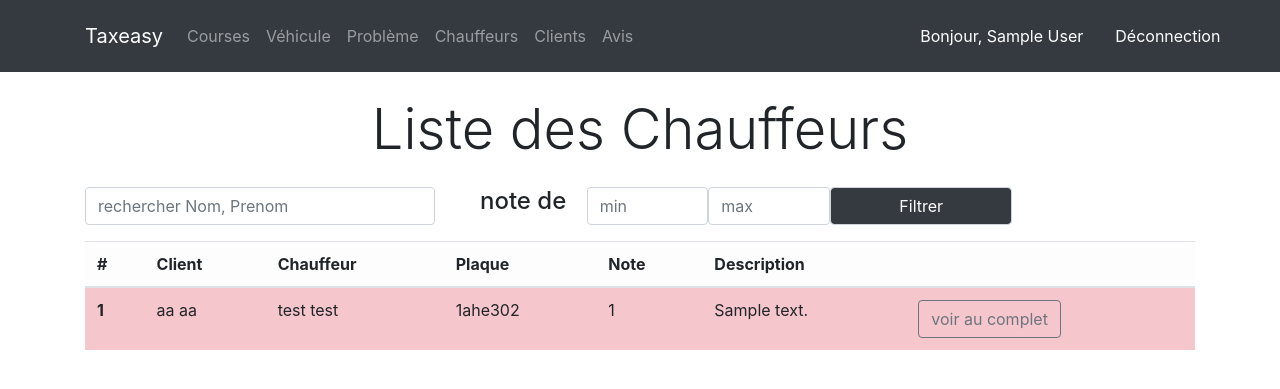
After one commit to orbitalgamer/projetdb, a PHP site: page /Admin/avis.php in a window 1280 px wide. The commit adds this page. Shown: the top 389 px of the page. Run offline with PHP 8.4, Linux system fonts and the light colour scheme; the visitor is signed in with stand-in values (Sample User, id 1); data comes from the database, SQL or seed files in the repository; tables that the repository leaves empty hold one stand-in row (values such as "Sample post"); some libraries are stand-ins or nearby versions.

Commit message:
ajout avis

```diff
--- /dev/null
+++ b/Admin/avis.php
@@ -0,0 +1,86 @@
+<?php
+include_once 'navbar.php';
+
+include_once '../classes/avis.php';
+
+$avisObjet = new avis();
+if(!empty($_GET['search'])) {
+    $resultats = $avisObjet->Requette($_GET['search']);
+}
+elseif (!empty($_GET['Filtre'])){ //pour filtre
+    if($_GET['Min'] <= $_GET['Max']){
+        $resultats = $avisObjet->RequetteNote($_GET['Min'], $_GET['Max']);
+    }
+    else {
+        header('location: avis.php');
+    }
+}
+else{
+    $resultats = $avisObjet->GetAll();
+
+}
+
+?>
+
+<html>
+<div class="container">
+    <div class="text-center">
+        <p class="display-4 pt-4 pb-2 bold">Liste des Chauffeurs</p>
+    </div>
+    <div class="row align-items-center">
+
+        <form class="col-md-4 form-group" action="" method="">
+            <input type="search" class="form-control rounded" name="search" placeholder="rechercher Nom, Prenom" aria-label="Rechercher" aria-describedby="inputGroup-sizing-sm"/>
+        </form>
+        <form class="col-md-8 form-group" action="" method="">
+            <div class="container">
+                <div class="row">
+                    <a class="h4 col-md-2">note de</a>
+                    <input type="number" step="any" class="form-control rounded col-md-2 pr-4" min="0" name="Min" placeholder="min" aria-label="min" aria-describedby="inputGroup-sizing-sm" required/>
+                    <input type="number" step="any" class="form-control rounded col-md-2 pr-4" min="0" name="Max" placeholder="max" aria-label="max" aria-describedby="inputGroup-sizing-sm" required/>
+                    <input type="submit" class="form-control rounded bg-dark text-white col-md-3" name="Filtre" value="Filtrer" aria-label="max" aria-describedby="inputGroup-sizing-sm"/>
+                </div>
+            </div>
+        </form>
+    </div>
+    <table class="table table-striped table-responsive-md">
+        <thead class="table-light">
+        <tr>
+            <th scope="col h3">#</th>
+            <th scope="col h3">Client</th>
+            <th scope="col h3">Chauffeur</th>
+            <th scope="col h3">Plaque</th>
+            <th scope="col h3">Note</th>
+            <th scope="col h3">Description</th>
+            <th scope="col h3"></th>
+
+        </tr>
+        </thead>
+        <tbody class="table-group-divider">
+
+        <?php
+
+        $compteur = 1;
+        foreach($resultats as $elem) {
+            if($elem['Note'] <=2.5){
+                $ligne = '<tr class="table-danger">';
+            }
+            else{
+                $ligne = '<tr>';
+            }
+            $ligne .= '<th>' . $compteur . '</th>
+            <td>' . $elem['NomClient'].' '.$elem['PrenomClient'] . '</td>
+            <td>' . $elem['NomChauffeur'].' '.$elem['PrenomChauffeur'] . '</td>
+            <td>' . $elem["plaque"] . '</td>
+            <td>' . $elem["Note"] . '</td>
+            <td>' . substr($elem["Description"],0,20) . '</td>
+            <td><button type="button" class="btn btn-outline-secondary" onclick="window.location.href=`voiravis.php?Id=' . $elem["Id"] . '`">voir au complet</button></td>
+     </tr>';
+            echo $ligne;
+            $compteur += 1;
+        }
+        ?>
+        </tbody>
+    </table>
+</div>
+</html>
--- a/Admin/course.php
+++ b/Admin/course.php
@@ -43,7 +43,7 @@ function Afficher($liste){
     <div class="row align-items-center">
 
         <form class="col-md-4 form-group" action="" method="">
-            <input type="search" class="form-control rounded" name="search" placeholder="rechercher" aria-label="Rechercher" aria-describedby="inputGroup-sizing-sm"/>
+            <input type="search" class="form-control rounded" name="search" placeholder="rechercher : Nom, Status" aria-label="Rechercher" aria-describedby="inputGroup-sizing-sm"/>
         </form>
     </div>
     <table class="table table-striped table-responsive-md">
--- a/Admin/probleme.php
+++ b/Admin/probleme.php
@@ -20,7 +20,7 @@ if(!empty($_GET['search'])){
     </div>
     <div class="row align-items-center">
         <form class="col-md-4 form-group" action="" method="">
-            <input type="search" class="form-control rounded" name="search" placeholder="rechercher" aria-label="Rechercher" aria-describedby="inputGroup-sizing-sm"/>
+            <input type="search" class="form-control rounded" name="search" placeholder="rechercher : plaque, type problème, Nom" aria-label="Rechercher" aria-describedby="inputGroup-sizing-sm"/>
         </form>
     </div>
     <table class="table table-striped table-responsive-md">
--- a/Admin/voircourse.php
+++ b/Admin/voircourse.php
@@ -94,7 +94,7 @@ else{
     </div>';
     }
 
-    if(!empty($photo)){
+    if(!empty($photo)){ //afficahge photo
         echo '<div class="form-group">
                 <a class="h4">Photo du chauffeur</a><br>
 
--- a/classes/avis.php
+++ b/classes/avis.php
@@ -28,6 +28,103 @@ class avis
         return $req->fetch();
     }
 
+    public function GetAll(){
+        $req = $this->Bdd->query("SELECT avis.*,
+                                                chauffeur.Nom as 'NomChauffeur',
+                                                chauffeur.Prenom as 'PrenomChauffeur',
+                                                client.Nom as 'NomClient',
+                                                client.Prenom as 'PrenomClient',
+                                                tarification.PlaqueVehicule as 'plaque'
+
+                                        FROM avis
+                                        INNER JOIN course on avis.IdCourse = course.Id
+                                        INNER JOIN personne client on course.IdClient = client.Id
+                                        INNER JOIN personne chauffeur on chauffeur.Id = course.IdChauffeur
+                                        INNER JOIN tarification on course.IdTarification = tarification.Id
+                                        ORDER BY avis.Note ASC, avis.Id DESC");
+        $retour = array();
+        while($rep= $req->fetch()){
+            array_push($retour, $rep);
+        }
+        return $retour;
+    }
+
+    public function Requette($requette){
+        $req = $this->Bdd->prepare("SELECT avis.*,
+                                                chauffeur.Nom as 'NomChauffeur',
+                                                chauffeur.Prenom as 'PrenomChauffeur',
+                                                client.Nom as 'NomClient',
+                                                client.Prenom as 'PrenomClient',
+                                                tarification.PlaqueVehicule as 'plaque'
+
+                                        FROM avis
+                                        INNER JOIN course on avis.IdCourse = course.Id
+                                        INNER JOIN personne client on course.IdClient = client.Id
+                                        INNER JOIN personne chauffeur on chauffeur.Id = course.IdChauffeur
+                                        INNER JOIN tarification on course.IdTarification = tarification.Id
+                                        WHERE chauffeur.Nom LIKE :rq OR
+                                              chauffeur.Prenom LIKE :rq OR
+                                              client.Nom LIKE :rq OR
+                                              client.Prenom LIKE :rq OR
+                                              tarification.PlaqueVehicule LIKE :rq OR
+                                              avis.Note LIKE :rq
+                                        ORDER BY avis.Note ASC, avis.Id DESC");
+        $requette = '%'.$requette.'%';
+        $req->bindParam(':rq', $requette);
+        $req->execute();
+        $retour = array();
+        while($rep= $req->fetch()){
+            array_push($retour, $rep);
+        }
+        return $retour;
+    }
+
+    public function RequetteNote($min, $max){
+        $req = $this->Bdd->prepare("SELECT avis.*,
+                                                chauffeur.Nom as 'NomChauffeur',
+                                                chauffeur.Prenom as 'PrenomChauffeur',
+                                                client.Nom as 'NomClient',
+                                                client.Prenom as 'PrenomClient',
+                                                tarification.PlaqueVehicule as 'plaque'
+
+                                        FROM avis
+                                        INNER JOIN course on avis.IdCourse = course.Id
+                                        INNER JOIN personne client on course.IdClient = client.Id
+                                        INNER JOIN personne chauffeur on chauffeur.Id = course.IdChauffeur
+                                        INNER JOIN tarification on course.IdTarification = tarification.Id
+                                        WHERE avis.Note between :min AND :max
+                                        ORDER BY avis.Note ASC, avis.Id DESC");
+
+        $req->bindParam(':min', $min);
+        $req->bindParam(':max', $max);
+        $req->execute();
+        $retour = array();
+        while($rep= $req->fetch()){
+            array_push($retour, $rep);
+        }
+        return $retour;
+    }
+
+    public function Get($Id){
+        $req = $this->Bdd->prepare("SELECT avis.*,
+                                                chauffeur.Nom as 'NomChauffeur',
+                                                chauffeur.Prenom as 'PrenomChauffeur',
+                                                client.Nom as 'NomClient',
+                                                client.Prenom as 'PrenomClient',
+                                                tarification.PlaqueVehicule as 'plaque',
+                                                course.Id as 'IdCourse'
+
+                                        FROM avis
+                                        INNER JOIN course on avis.IdCourse = course.Id
+                                        INNER JOIN personne client on course.IdClient = client.Id
+                                        INNER JOIN personne chauffeur on chauffeur.Id = course.IdChauffeur
+                                        INNER JOIN tarification on course.IdTarification = tarification.Id
+                                        WHERE avis.Id = :Id");
+        $req->bindParam(':Id', $Id);
+        $req->execute();
+        return $req->fetch();
+
+    }
 
 }
 
```
Also changed, not shown: Admin/voiravis.php (added, +45 -0 lines), classes/course.php (+8 -7 lines), classes/personne.php (+5 -3 lines).
